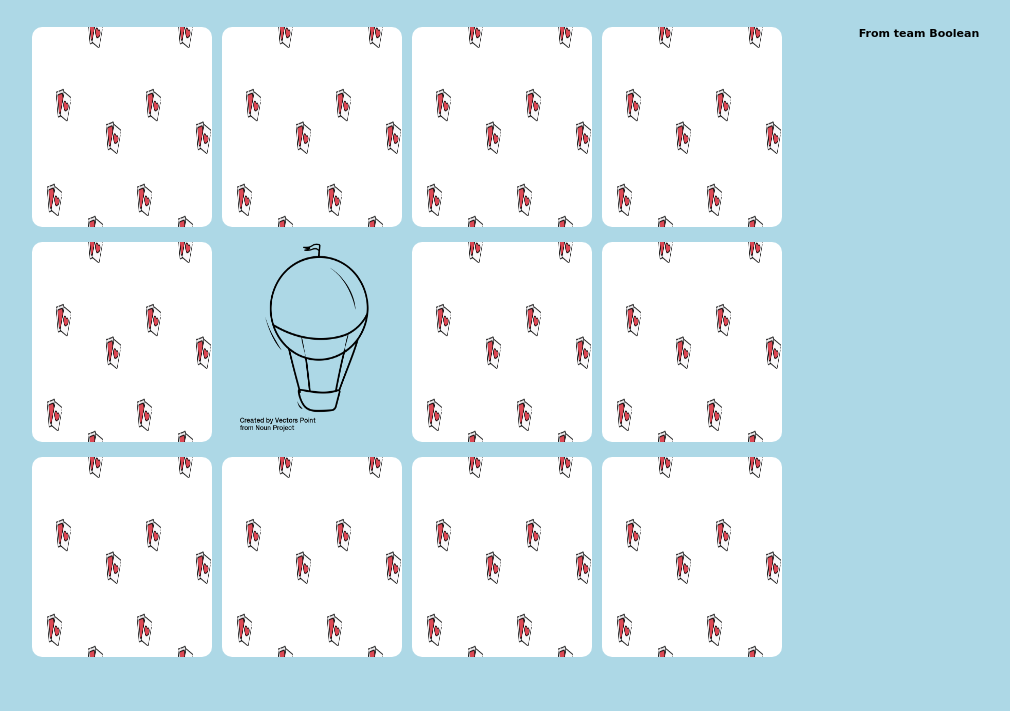
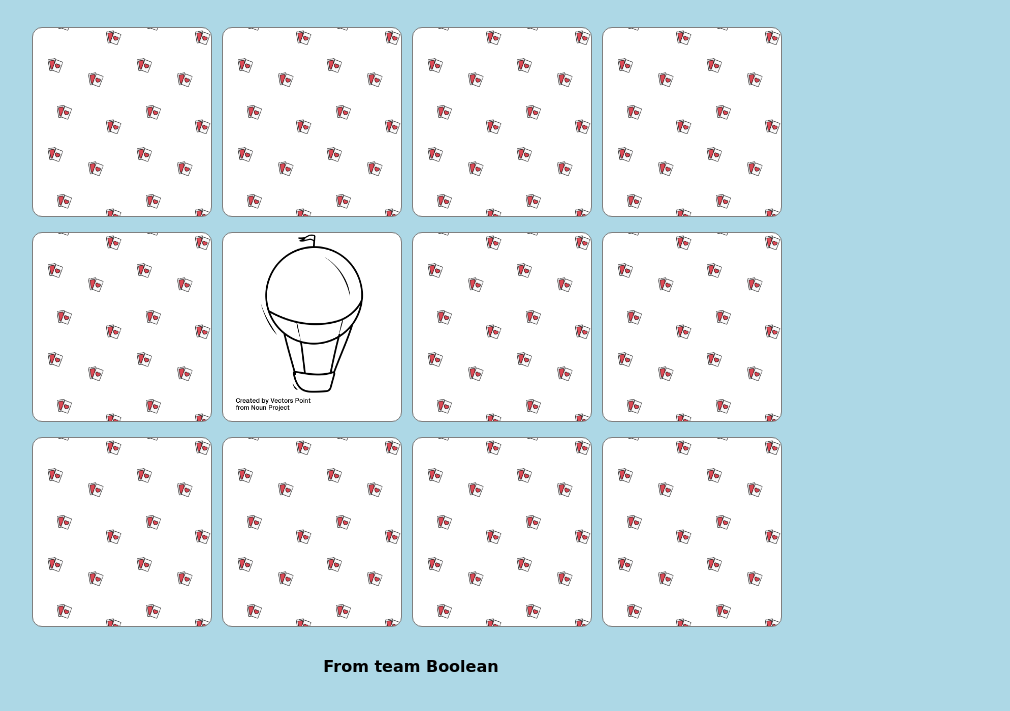
Before and after one commit to Edurante18/html-css-memory, a plain HTML site: page index.html in a window 1280 px wide. Shown: the part 49-760 px from the top of the page, without its empty margins (229-1239 px from the left). Drawn offline with Linux system fonts and the light colour scheme.

Commit message:
completo la struttura di entrambi i file

```diff
--- a/index.html
+++ b/index.html
@@ -8,63 +8,60 @@
     <title>Memory Game</title>
 </head>
 <body>
+
     <header>
         <h1>MEMORY GAME</h1>
     </header>
 
-    <main>
+    <main class="clearfix">
 
-        <div class="card unflipped">
-            <img src="img/pattern.png" alt="">
+        <div class="unflipped">
+            <img src="img/noun_Bicycle_3134821.png" alt="">
         </div>
 
-        <div class="card unflipped">
-            <img src="img/pattern.png" alt="">
+        <div class="unflipped">
+            <img src="img/noun_Submarine_3134738.png" alt="">
         </div>
 
-        <div class="card unflipped">
-            <img src="img/pattern.png" alt="">
+        <div class="unflipped">
+            <img src="img/noun_Tram_3134750.png" alt="">
         </div>
 
-        <div class="card unflipped">
-            <img src="img/pattern.png" alt="">
+        <div class="unflipped">
+            <img src="img/noun_Tractor_3134797.png" alt="">
         </div>
 
-        <div class="card unflipped">
-            <img src="img/pattern.png" alt="">
+        <div class="unflipped">
+            <img src="img/noun_Bicycle_3134821.png" alt="">
         </div>
 
-        <div class="card flipped">
-            <div>
-                <img src="img/noun_air_balloon_3134741.png" alt="">
-            </div>
+        <div class="flipped">
+            <img src="img/noun_air_balloon_3134741.png" alt="">
         </div>
 
-        <div class="card unflipped">
-            <img src="img/pattern.png" alt="">
+        <div class="unflipped">
+            <img src="img/noun_Submarine_3134738.png" alt="">
         </div>
 
-        <div class="card unflipped">
-            <img src="img/pattern.png" alt="">
+        <div class="unflipped">
+            <img src="img/noun_Cruise_Ship_3134824.png" alt="">
         </div>
 
-        <div class="card unflipped">
-            <img src="img/pattern.png" alt="">
+        <div class="unflipped">
+            <img src="img/noun_air_balloon_3134741.png" alt="">
         </div>
 
-        <div class="card unflipped">
-            <img src="img/pattern.png" alt="">
+        <div class="unflipped">
+            <img src="img/noun_Cruise_Ship_3134824.png" alt="">
         </div>
 
-        <div class="card unflipped">
-            <img src="img/pattern.png" alt="">
+        <div class="unflipped">
+            <img src="img/noun_Tram_3134750.png" alt="">
         </div>
 
-        <div class="card unflipped">
-            <img src="img/pattern.png" alt="">
+        <div class="unflipped">
+            <img src="img/noun_Tractor_3134797.png" alt="">
         </div>
-
-
 
     </main>
 
--- a/style.css
+++ b/style.css
@@ -8,8 +8,8 @@
  }
 
  body {
-     width: 100vw;
-     height: 100vh;
+     width: 100%;
+     height: 100%;
      background-color:#ADD8E6
  }
 
@@ -23,35 +23,56 @@
 main {
     width: 60%;
     margin-left: 20%;
-    margin-right: 20%;
+    margin-right: 20%;;
 }
 
-
-img {
-    width: 100%;
-    height: 100%;
+.clearfix::after {
+    content: “”;
+    display: table;
+    clear: both;
 }
 
 div {
     float: left;
     width: 180px;
-    height: 200px;
+    height: 190px;
     margin-left: 5px;
     margin-right: 5px;
     margin-bottom: 15px;
+    border-radius: 10px;
+    border: 1px solid grey;
 }
 
-img {
-    border-radius: 10px;
+div.unflipped {
+    background-image: url(img/pattern.png);
+    background-position: center;
+    background-size: contain;
 }
 
- .card .flipped {
-    background-color: white
+div.flipped {
+    background: white;
  }
 
+ div > img {
+    border-radius: 10px;
+    width: 100%;
+    height: 100%;
+ }
 
- footer {
+.unflipped > img {
+    display: none;
+}
+
+div.unflipped:hover img {
+    background-color: white;
+    display: inline;
+}
+
+footer {
+    margin-top: 15px;
+    margin-bottom: 30px;
+    float: left;
+    width: 100%;
+    height: 40px;
     text-align: center;
-    font-size: 11px;
-    margin-bottom: 30px;
 }
```
Also changed, not shown: pattern.png (added).
